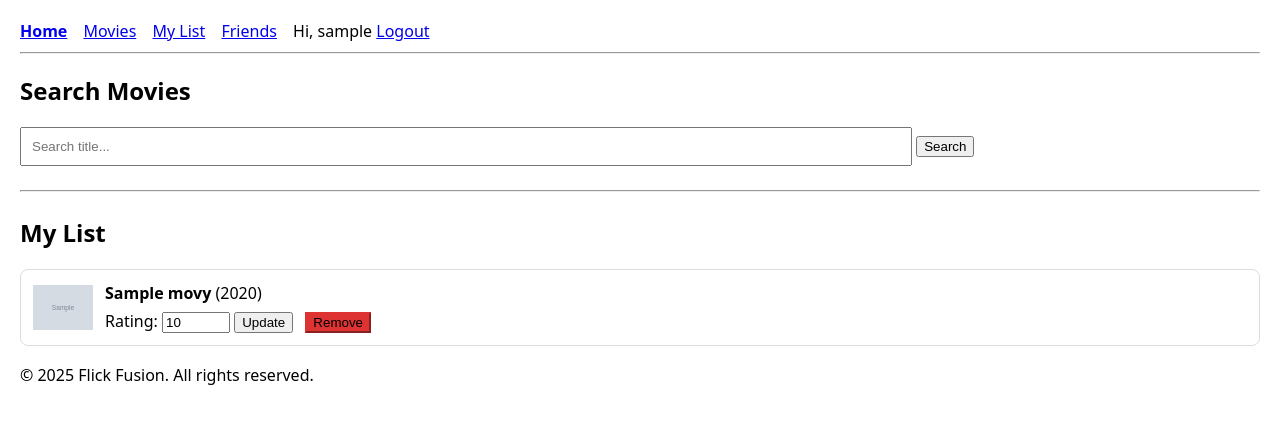
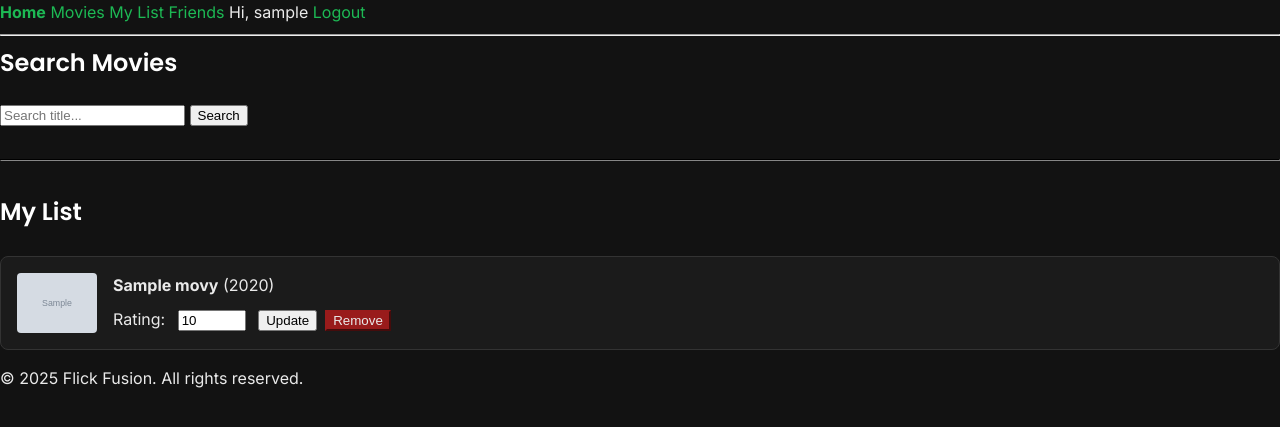
Before and after one commit to diegocardona11/Flick-Fusion-, a PHP site: page /movies.php in a window 1280 px wide. Shown: the top 427 px of the page. Run offline with PHP 8.4, Linux system fonts and the light colour scheme; the visitor is signed in with stand-in values (Sample User, id 1); tables that the repository leaves empty hold one stand-in row (values such as "Sample post"); grey boxes marked "Sample" are stand-in pictures.

Commit message:
Refactor styles and layout in movies.php and header.php for consistency. Started basic layout of  styles.css and moved inline styles from movies.php to styles to be modified.

```diff
--- a/public/css/styles.css
+++ b/public/css/styles.css
@@ -1,2 +1,138 @@
-/* styles.css */
-/* Purpose: Site-wide styling */
+/*
+ * styles.css
+ * ----------------------------------------
+ * Sitewide Stylesheet
+ * This file contains all the styles for the entire application.
+ * It is structured in a logical order to ensure maintainability and ease of use.
+ * ----------------------------------------
+ * TABLE OF CONTENTS
+ * 1. Global Style Guide (Variables and Base Styles)
+ * 2. Layout Styles (Containers, Grids, Flexbox)
+ * 3. Component Styles (Header, Buttons, Forms)
+ * 4. Page-Specific Styles (Homepage, User Profile...)
+ */
+
+ /* ---- 1. Global Style Guide ---- */
+ /* This section defines the core variables and base styles used throughout the application. */
+
+ :root {
+    --bg-dark: #121212;
+    --surface-dark: #1B1B1B;
+    --text-light: #EAEAEA;
+    --text-white: #FFFFFF;
+    --accent-green: #1DB954;
+    --neutral-gray: #888888;
+    --border-color: #333;
+    --danger-red: #991b1b; /* For delete buttons */
+    --danger-red-hover: #b91c1c; /* For delete button hover */
+    --border-radius: 8px;
+    --font-heading: 'Poppins', sans-serif;
+    --font-body: 'Inter', sans-serif;
+ }
+
+ body {
+    background-color: var(--bg-dark);
+    color: var(--text-light);
+    font-family: var(--font-body);
+    margin: 0;
+    line-height: 1.6;
+ }
+
+ h1, h2, h3, h4, h5, h6 {
+    font-family: var(--font-heading);
+    color: var(--text-white);
+    margin-top: 0;
+ }
+
+ a {
+    color: var(--accent-green);
+    text-decoration: none;
+    transition: color 0.3s;
+ }
+
+ a:hover {
+    color: #1ed760;
+    text-decoration: underline;
+ }
+
+ img {
+    max-width: 100%;
+    height: auto;
+    display: block;
+ }
+
+ /* ---- 2. Layout Styles ---- */
+ /* These are reusable layout styles for structuring content. */
+
+ /* ---- 3. Component Styles ---- */
+ /* This section includes styles for common components used across the site. */
+
+ /* ---- 4. Page-Specific Styles ---- */
+ /* Styles for the movies.php page */
+
+ .flash-message {
+    padding: 1rem;
+    margin-bottom: 1rem;
+    border-radius: var(--border-radius);
+    background-color: var(--surface-dark);
+    color: var(--accent-green);
+    border: 1px solid var(--accent-green);
+ }
+
+ .movie-list {
+    list-style: none;
+    padding-left: 0;
+    margin-top: 1.5rem;
+ }
+
+ .movie-list-item {
+    display: flex;
+    gap: 1rem;
+    align-items: center;
+    margin-bottom: 1rem;
+    padding: 1rem;
+    border-radius: var(--border-radius);
+    background-color: var(--surface-dark);
+    border: 1px solid var(--border-color);
+ }
+
+ .movie-list-item img {
+    width: 80px;
+    height: auto;
+    border-radius: 4px;
+ }
+
+ .movie-details {
+    flex-grow: 1;
+ }
+
+ .movie-actions {
+    margin-top: 0.5rem;
+    display: flex;
+    align-items: center;
+    gap: 0.5rem;
+ }
+
+ .movie-actions .form-inline {
+    display: inline-block;
+ }
+
+ .movie-actions .rating-input {
+    width: 60px;
+    margin: 0 0.5rem;
+ }
+
+ .btn-danger {
+    background-color: var(--danger-red);
+    border-color: var(--danger-red);
+    color: var(--text-light);
+ }
+
+ .btn-danger:hover {
+    background-color: var(--danger-red-hover);
+ }
+
+ .section-divider {
+    margin: 2rem 0;
+    border-color: var(--border-color);
+ }
--- a/public/movies.php
+++ b/public/movies.php
@@ -5,14 +5,19 @@ if (!defined('FLICK_FUSION_ENTRY_POINT')) {
 }
 
 require __DIR__ . '/../backend/api/omdb.php';
-require __DIR__ . '/_db.php';
+require_once __DIR__ . '/../backend/config/db.php';
 require_once __DIR__ . '/../backend/controllers/movies.php';
 include 'partials/header.php';
 
-// connect to DB
-$pdo = db();
-$userId = 1;  // temp user until auth
+// $pdo is now available from db.php
+$userId = $_SESSION['user_id'] ?? null;
 $flash = '';
+
+// Redirect to login if user is not authenticated
+if (!$userId) {
+    header('Location: login.php');
+    exit;
+}
 
 // ---------------------------
 // Handle POST Actions
@@ -79,7 +84,7 @@ $myList = getMoviesForUser($pdo, $userId);
   <h2>Search Movies</h2>
 
   <?php if ($flash): ?>
-    <p style="color: #0a0; margin-top:8px;"><?= htmlspecialchars($flash) ?></p>
+    <p class="flash-message"><?= htmlspecialchars($flash) ?></p>
   <?php endif; ?>
 
   <form method="get" action="movies.php" class="form-box">
@@ -89,7 +94,6 @@ $myList = getMoviesForUser($pdo, $userId);
       value="<?= htmlspecialchars($q) ?>"
       placeholder="Search title..."
       required
-      style="width:70%;padding:10px;"
     >
     <button type="submit" class="btn">Search</button>
   </form>
@@ -97,20 +101,21 @@ $myList = getMoviesForUser($pdo, $userId);
   <?php if ($q !== ''): ?>
     <h3>Results for "<?= htmlspecialchars($q) ?>"</h3>
     <?php if ($results): ?>
-      <ul style="list-style:none;padding-left:0;">
+      <ul class="movie-list">
         <?php foreach ($results as $m): ?>
-          <li style="margin-bottom:18px;border:1px solid #ddd;border-radius:8px;padding:12px;">
+          <li class="movie-list-item">
+            <?php if (!empty($m['Poster']) && $m['Poster'] !== 'N/A'): ?>
+              <img src="<?= htmlspecialchars($m['Poster']) ?>" alt="Poster">
+            <?php endif; ?>
+            <div class="movie-details">
               <strong><?= htmlspecialchars($m['Title']) ?></strong>
               (<?= htmlspecialchars($m['Year']) ?>)
-            <?php if (!empty($m['Poster']) && $m['Poster'] !== 'N/A'): ?>
-              <br><img src="<?= htmlspecialchars($m['Poster']) ?>" width="100" alt="Poster">
-            <?php endif; ?>
-
               <!-- Add to My List -->
-            <form method="post" action="movies.php" style="margin-top:8px;">
+              <form method="post" action="movies.php" class="movie-actions">
                 <input type="hidden" name="imdbID" value="<?= htmlspecialchars($m['imdbID']) ?>">
                 <button type="submit" class="btn">Add to My List</button>
               </form>
+            </div>
           </li>
         <?php endforeach; ?>
       </ul>
@@ -120,25 +125,24 @@ $myList = getMoviesForUser($pdo, $userId);
   <?php endif; ?>
 
   <!-- My List Section -->
-  <hr style="margin:24px 0;">
+  <hr class="section-divider">
   <h2>My List</h2>
 
   <?php if ($myList): ?>
-    <ul style="list-style:none;padding-left:0;">
+    <ul class="movie-list">
       <?php foreach ($myList as $row): ?>
-        <li style="margin-bottom:18px;border:1px solid #ddd;border-radius:8px;padding:12px;">
-          <div style="display:flex;gap:12px;align-items:center;">
+        <li class="movie-list-item">
           <?php if (!empty($row['poster_url'])): ?>
-              <img src="<?= htmlspecialchars($row['poster_url']) ?>" width="60" alt="Poster">
+            <img src="<?= htmlspecialchars($row['poster_url']) ?>" alt="Poster">
           <?php endif; ?>
-            <div>
+          <div class="movie-details">
             <strong><?= htmlspecialchars($row['title']) ?></strong>
             <?php if (!empty($row['year'])): ?>
               (<?= (int)$row['year'] ?>)
             <?php endif; ?>
-              <div style="margin-top:6px;">
+            <div class="movie-actions">
               <!-- Update Rating -->
-                <form method="post" action="movies.php" style="display:inline-block;margin-right:8px;">
+              <form method="post" action="movies.php" class="form-inline">
                 <input type="hidden" name="movie_id" value="<?= (int)$row['movie_id'] ?>">
                 <label>
                   Rating:
@@ -148,18 +152,17 @@ $myList = getMoviesForUser($pdo, $userId);
                     min="1"
                     max="10"
                     value="<?= (int)($row['score_10'] ?? 5) ?>"
-                      style="width:60px;"
+                    class="rating-input"
                   >
                 </label>
                 <button type="submit" class="btn">Update</button>
               </form>
 
               <!-- Remove from List -->
-                <form method="post" action="movies.php" style="display:inline-block;">
+              <form method="post" action="movies.php" class="form-inline">
                 <input type="hidden" name="remove_movie_id" value="<?= (int)$row['movie_id'] ?>">
-                  <button type="submit" class="btn" style="background:#d33;border-color:#d33;">Remove</button>
+                <button type="submit" class="btn btn-danger">Remove</button>
               </form>
-              </div>
             </div>
           </div>
         </li>
--- a/public/partials/header.php
+++ b/public/partials/header.php
@@ -11,12 +11,10 @@ if (session_status() === PHP_SESSION_NONE) session_start();
 <head>
   <meta charset="utf-8" />
   <title>Flick Fusion</title>
+  <link rel="preconnect" href="https://fonts.googleapis.com">
+  <link rel="preconnect" href="https://fonts.gstatic.com" crossorigin>
+  <link href="https://fonts.googleapis.com/css2?family=Inter:wght@400;700&family=Poppins:wght@600&display=swap" rel="stylesheet">
   <link rel="stylesheet" href="/css/styles.css">
-  <style>
-    body { font-family: system-ui, Arial, sans-serif; margin: 20px; }
-    header a { margin-right: 12px; }
-    hr { margin: 10px 0 20px; }
-  </style>
 </head>
 <body>
 <header>
```
Lines whose indentation alone changed are shown as unchanged.
